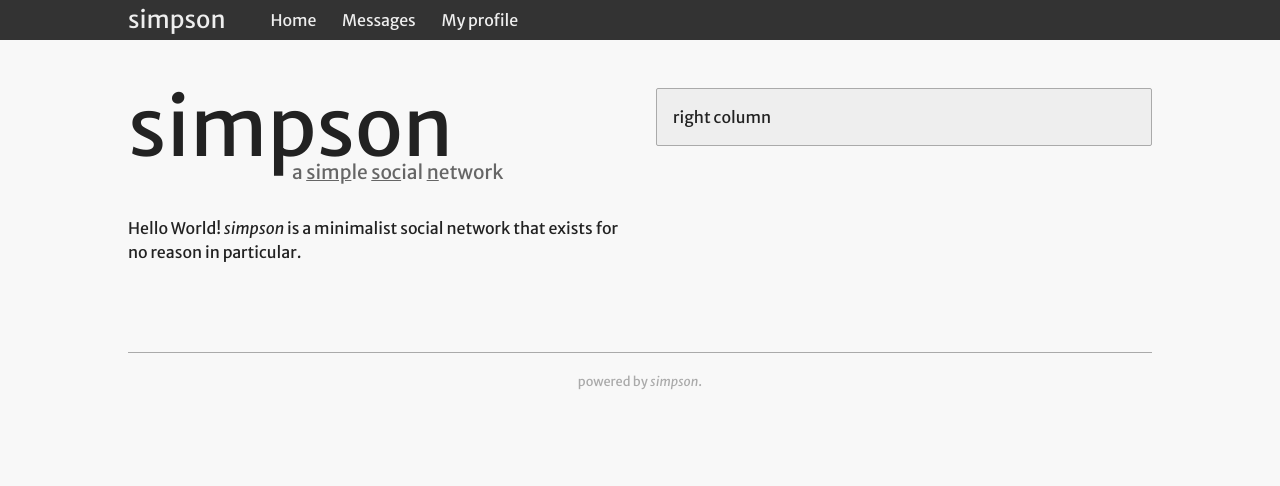
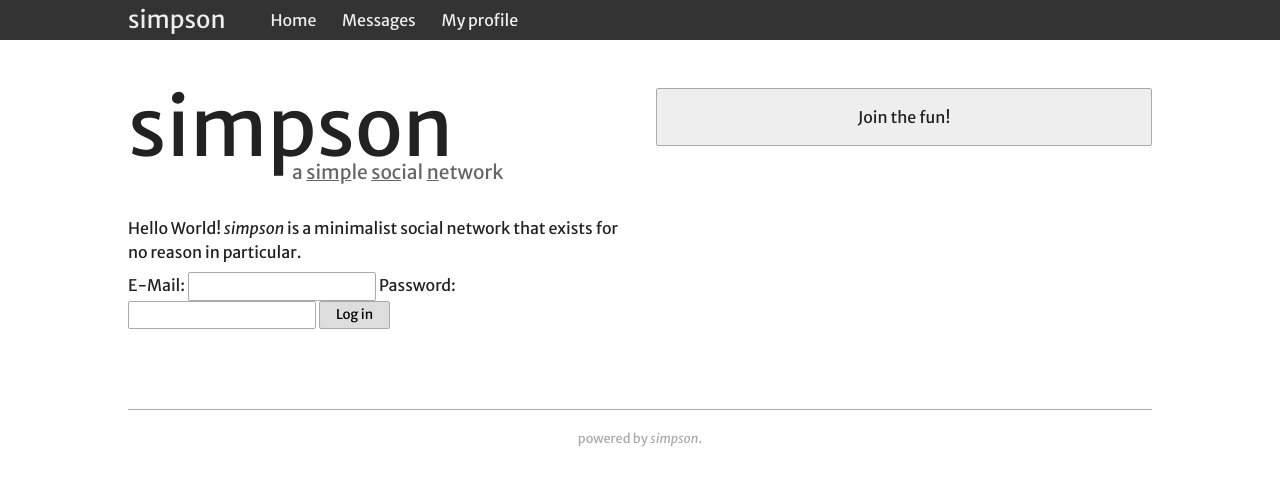
Before and after one commit to vvye/simpson, a PHP site: page / in a window 1280 px wide. Shown: the top 486 px of the page. Run offline with PHP 8.4, Linux system fonts and the light colour scheme.

Commit message:
Add login form & styles

```diff
--- /dev/null
+++ b/css/form.css
@@ -0,0 +1,42 @@
+input[type="text"],
+input[type="email"],
+input[type="password"] {
+    border: 1px solid #aaa;
+    border-radius: 2px;
+    padding: 0.3rem 0.5rem;
+    font-family: 'Merriweather Sans', sans-serif;
+}
+
+input[type="text"]:focus,
+input[type="email"]:focus,
+input[type="password"]:focus {
+    box-shadow: inset 0 1px 1px #ddd;
+}
+
+button,
+.button {
+    border: 1px solid #aaa;
+    border-radius: 2px;
+    background-color: #ddd;
+    padding: 0.3rem 1rem;
+    font-family: 'Merriweather Sans', sans-serif;
+    cursor: pointer;
+}
+
+button:hover,
+.button:hover {
+    border-color: #a0a0a0;
+    background-color: #e4e4e4;
+}
+
+button.primary,
+.button.primary {
+    border-color: #26f;
+    background-color: #26f;
+    color: white;
+}
+
+button.primary:hover,
+.button.primary:hover {
+    background-color: #18f;
+}
--- a/css/main.css
+++ b/css/main.css
@@ -5,7 +5,7 @@
 
 body {
     font: 1rem/150% 'Merriweather Sans', sans-serif;;
-    background: #f8f8f8;
+    background-color: white;
     color: #222;
 }
 
@@ -105,6 +105,12 @@ p {
     padding: 1rem;
 }
 
+.register h3 {
+    text-align: center;
+    font-size: 1rem;
+    font-weight: normal;
+}
+
 footer {
     max-width: 64rem;
     margin: 2rem auto 0;
--- a/inc/templates/home.php
+++ b/inc/templates/home.php
@@ -5,13 +5,18 @@
 			<h1>simpson</h1>
 			<p>a <em>simp</em>le <em>soc</em>ial <em>n</em>etwork</p>
 			<p>Hello World! <em>simpson</em> is a minimalist social network that exists for no reason in particular.</p>
+			<form>
+				<label>E-Mail: <input type="email" id="email" name="email" /></label>
+				<label>Password: <input type="password" id="password" name="password" /></label>
+				<button type="submit">Log in</button>
+			</form>
 		</div>
 	</div>
 
 	<div class="column">
 		<div class="content">
-			<div class="panel">
-				right column
+			<div class="panel register">
+				<h3>Join the fun!</h3>
 			</div>
 		</div>
 	</div>
--- a/index.php
+++ b/index.php
@@ -17,8 +17,9 @@
 		<meta charset="utf-8" />
 		<meta name="viewport" content="width=device-width, initial-scale=1" />
 		<title>simpson</title>
+		<link rel="stylesheet" href="https://fonts.googleapis.com/css?family=Merriweather+Sans:400,400i,700" />
 		<link rel="stylesheet" type="text/css" href="css/main.css" />
-		<link rel="stylesheet" href="https://fonts.googleapis.com/css?family=Merriweather+Sans:400,400i,700" />
+		<link rel="stylesheet" type="text/css" href="css/form.css" />
 	</head>
 	<body>
 
```
